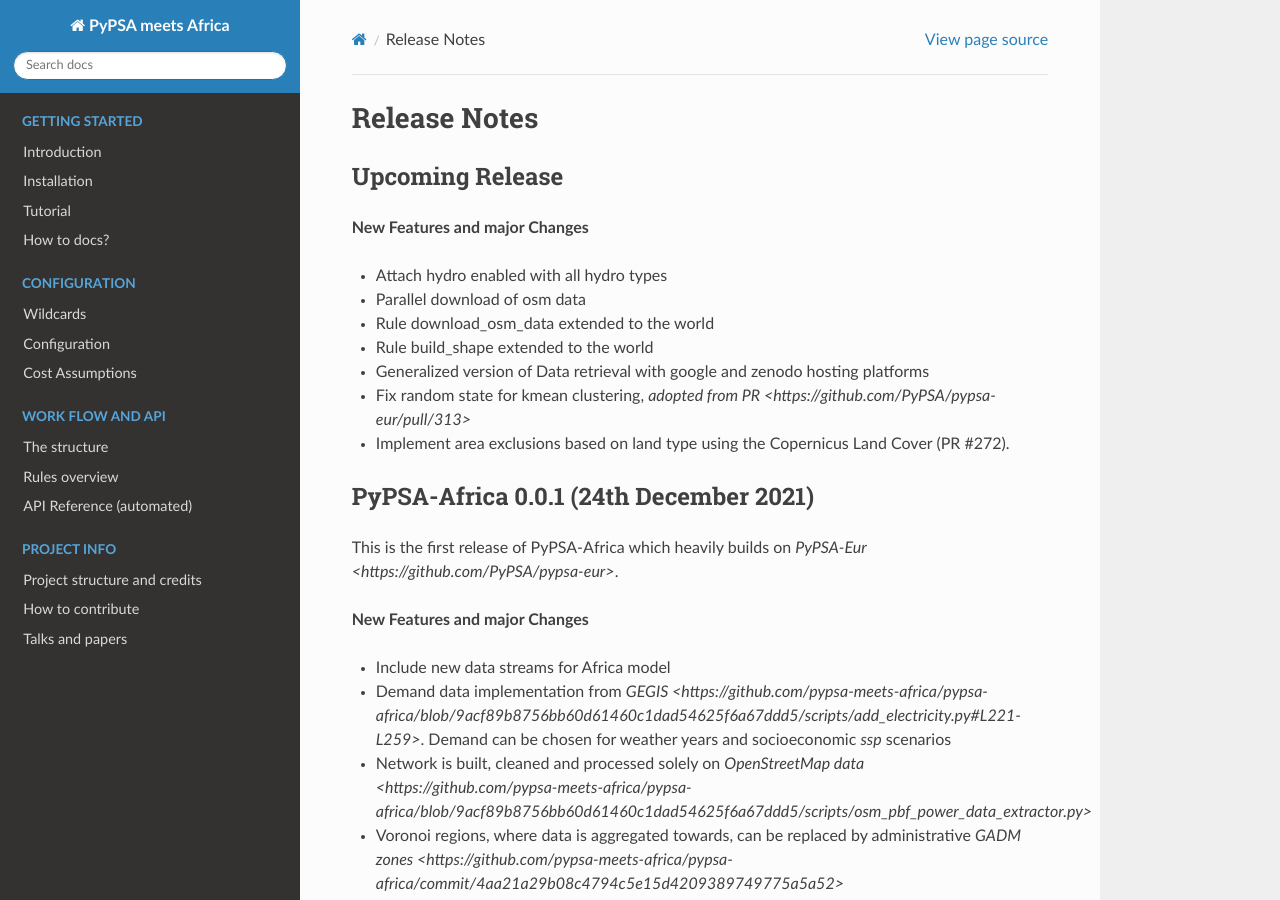
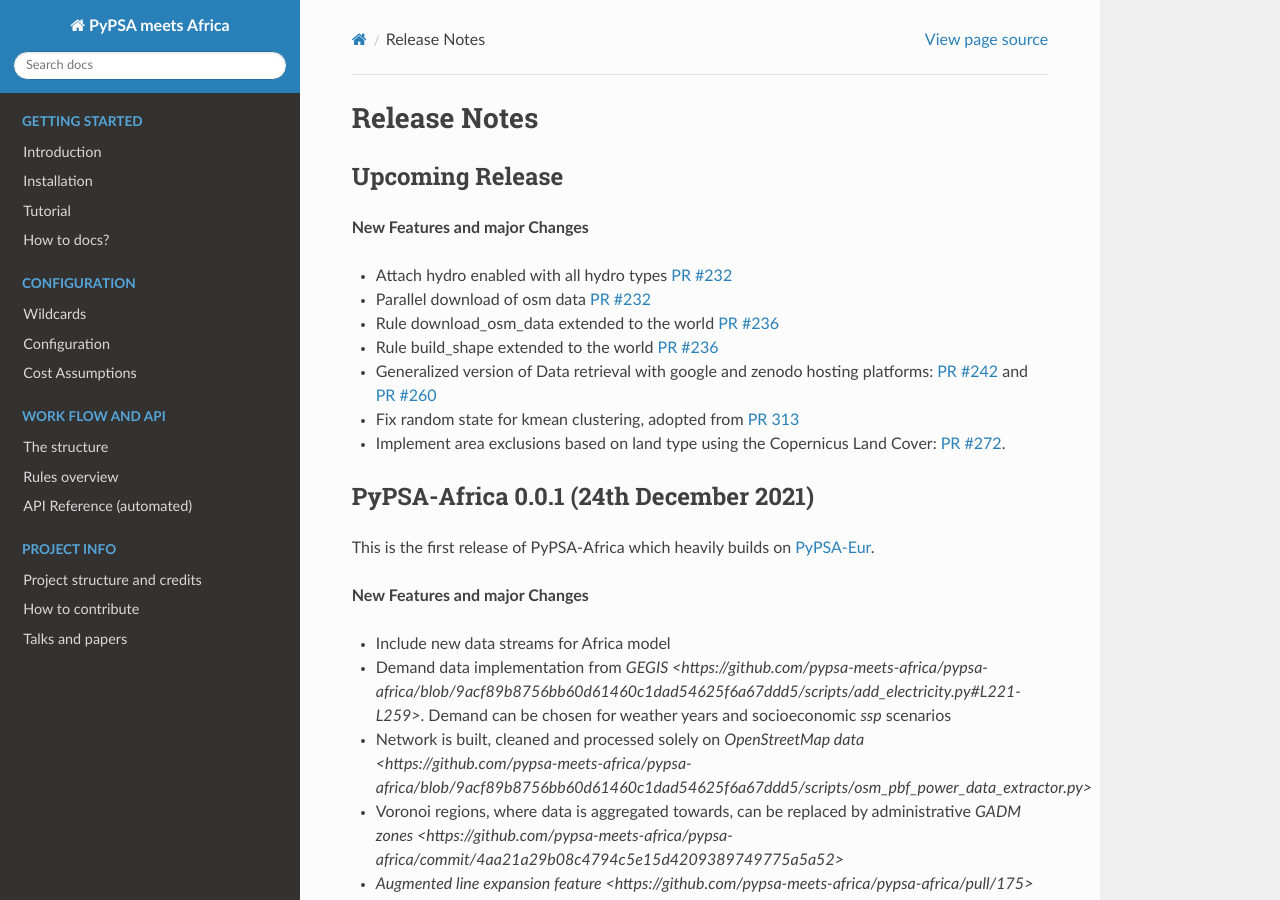
Before and after one commit to pypsa-meets-earth/pypsa-earth, a Sphinx documentation site: the page built from doc/release_notes.rst, in a window 1280 px wide and 900 px high. Built offline with Sphinx 7.4.7 and the Read the Docs theme 2.0.0, drawn with Linux system fonts in a browser that asks for light colours; pages that are not in the unit, such as notebooks, are missing from menus.

Commit message:
Add PRs to release_notes

```diff
--- a/doc/release_notes.rst
+++ b/doc/release_notes.rst
@@ -13,25 +13,25 @@
 
 **New Features and major Changes**
 
-* Attach hydro enabled with all hydro types
+* Attach hydro enabled with all hydro types `PR #232 <https://github.com/PyPSA/pypsa-eur/pull/232>`__
 
-* Parallel download of osm data
+* Parallel download of osm data `PR #232 <https://github.com/PyPSA/pypsa-eur/pull/232>`__
 
-* Rule download_osm_data extended to the world
+* Rule download_osm_data extended to the world `PR #236 <https://github.com/PyPSA/pypsa-eur/pull/236>`__
 
-* Rule build_shape extended to the world
+* Rule build_shape extended to the world `PR #236 <https://github.com/PyPSA/pypsa-eur/pull/236>`__
 
-* Generalized version of Data retrieval with google and zenodo hosting platforms
+* Generalized version of Data retrieval with google and zenodo hosting platforms: `PR #242 <https://github.com/PyPSA/pypsa-eur/pull/242>`__ and `PR #260 <https://github.com/PyPSA/pypsa-eur/pull/260>`__
 
-* Fix random state for kmean clustering, `adopted from PR <https://github.com/PyPSA/pypsa-eur/pull/313>`
+* Fix random state for kmean clustering, adopted from `PR 313 <https://github.com/PyPSA/pypsa-eur/pull/313>`__
 
-* Implement area exclusions based on land type using the Copernicus Land Cover (PR #272).
+* Implement area exclusions based on land type using the Copernicus Land Cover: `PR #272 <https://github.com/PyPSA/pypsa-eur/pull/272>`__.
 
 
 PyPSA-Africa 0.0.1 (24th December 2021)
 =====================================
 
-This is the first release of PyPSA-Africa which heavily builds on `PyPSA-Eur <https://github.com/PyPSA/pypsa-eur>`.
+This is the first release of PyPSA-Africa which heavily builds on `PyPSA-Eur <https://github.com/PyPSA/pypsa-eur>`__.
 
 **New Features and major Changes**
 
```
